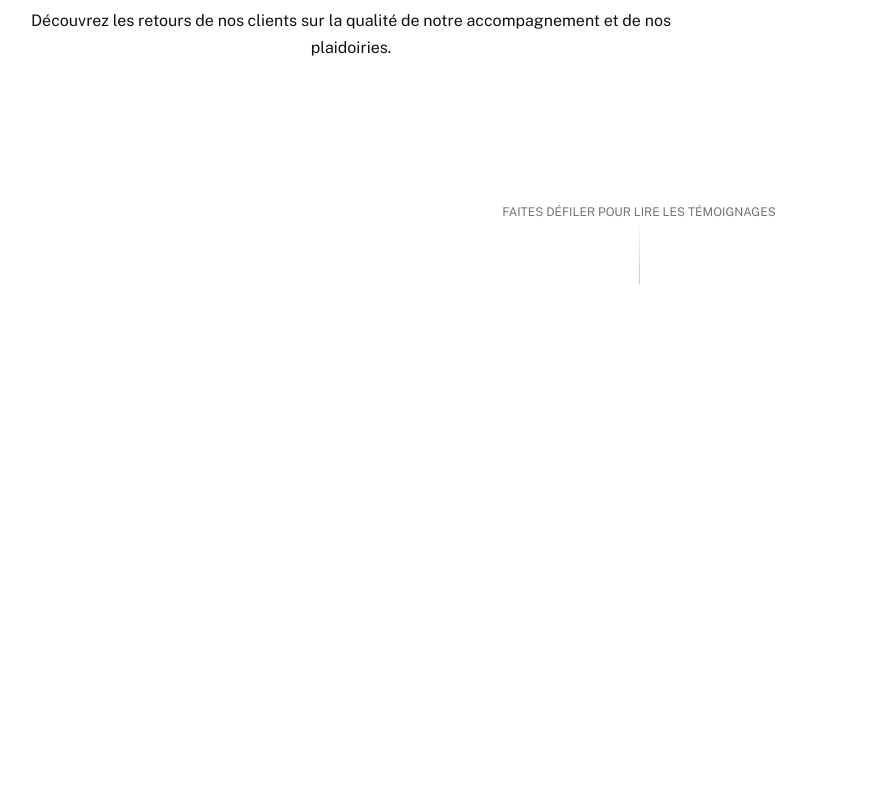
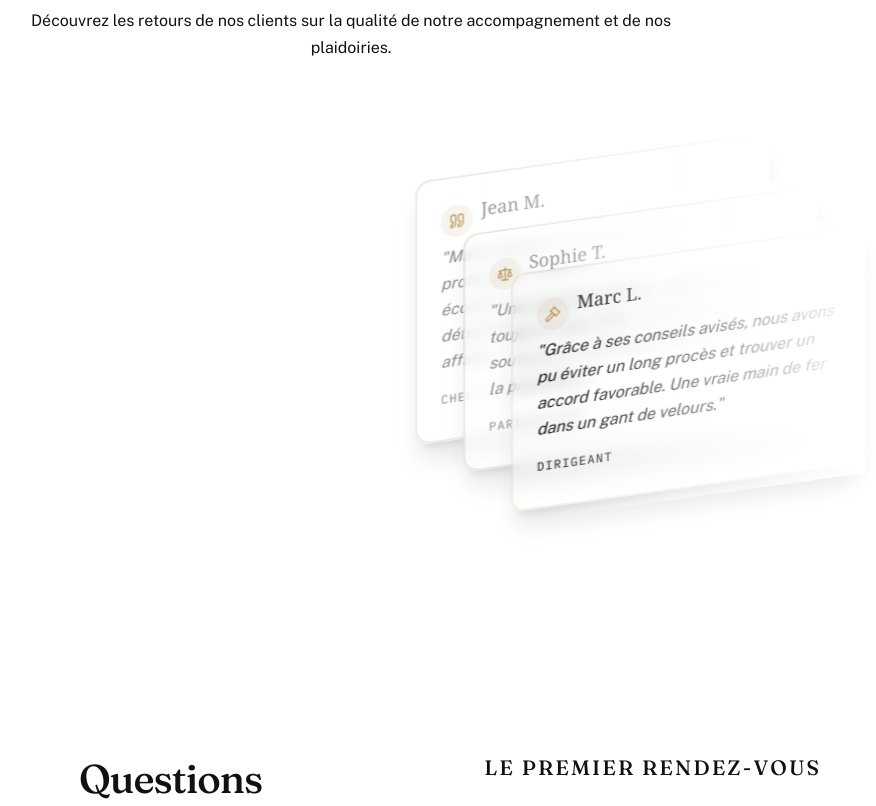
Before and after one commit to AGONGBONONTobi/ices_ai_platform, a React (Vite) app in the folder react-app/: page / in a window 1280 px wide. Shown: the part 3880-4686 px from the top of the page, without its empty margins (1-877 px from the left). Built offline with nearby package versions, Linux system fonts and the light colour scheme.

Commit message:
refactor: replace ScrollImageTunnel with DisplayCards for Testimonials section

```diff
--- a/react-app/src/components/Testimonials.jsx
+++ b/react-app/src/components/Testimonials.jsx
@@ -1,33 +1,41 @@
-import React, { useRef } from "react";
-import { ScrollImageTunnel } from "@/components/ui/scroll-image-tunnel";
+import React from "react";
+import DisplayCards from "@/components/ui/display-cards";
+import { Quote, Scale, Gavel } from "lucide-react";
 
-const TESTIMONIALS = [
+const testimonialCards = [
   {
-    src: "https://images.unsplash.com/photo-1589829085413-56de8ae18c73?q=80&w=2000&auto=format&fit=crop",
-    alt: "Justice scales",
-    quote: "Maître Badirou a fait preuve d'un professionnalisme exceptionnel. Son écoute et sa stratégie ont été déterminantes pour l'issue de mon affaire.",
-    author: "Jean M., Chef d'entreprise"
+    icon: <Quote className="size-4 text-[#B8975A]" />,
+    title: "Jean M.",
+    description: "Maître Badirou a fait preuve d'un professionnalisme exceptionnel. Son écoute et sa stratégie ont été déterminantes pour l'issue de mon affaire.",
+    date: "Chef d'entreprise",
+    titleClassName: "text-[#B8975A]",
+    className:
+      "[grid-area:stack] hover:-translate-y-10 before:absolute before:w-[100%] before:outline-1 before:rounded-xl before:outline-border before:h-[100%] before:content-[''] before:bg-blend-overlay before:bg-background/50 hover:before:opacity-0 before:transition-opacity before:duration-700 before:left-0 before:top-0",
   },
   {
-    src: "https://images.unsplash.com/photo-1505664194779-8beaceb93744?q=80&w=2000&auto=format&fit=crop",
-    alt: "Law books",
-    quote: "Une avocate brillante, rigoureuse et toujours disponible. Je me suis senti soutenu et informé à chaque étape de la procédure.",
-    author: "Sophie T."
+    icon: <Scale className="size-4 text-[#B8975A]" />,
+    title: "Sophie T.",
+    description: "Une avocate brillante, rigoureuse et toujours disponible. Je me suis sentie soutenue et informée à chaque étape de la procédure.",
+    date: "Particulier",
+    titleClassName: "text-[#B8975A]",
+    className:
+      "[grid-area:stack] translate-x-12 translate-y-10 hover:-translate-y-1 before:absolute before:w-[100%] before:outline-1 before:rounded-xl before:outline-border before:h-[100%] before:content-[''] before:bg-blend-overlay before:bg-background/50 hover:before:opacity-0 before:transition-opacity before:duration-700 before:left-0 before:top-0",
   },
   {
-    src: "https://images.unsplash.com/photo-1453728013993-6d66e9c9123a?q=80&w=2000&auto=format&fit=crop",
-    alt: "Architecture",
-    quote: "Grâce à ses conseils avisés, nous avons pu éviter un long procès et trouver un accord favorable. Une vraie main de fer dans un gant de velours.",
-    author: "Marc L."
-  }
+    icon: <Gavel className="size-4 text-[#B8975A]" />,
+    title: "Marc L.",
+    description: "Grâce à ses conseils avisés, nous avons pu éviter un long procès et trouver un accord favorable. Une vraie main de fer dans un gant de velours.",
+    date: "Dirigeant",
+    titleClassName: "text-[#B8975A]",
+    className:
+      "[grid-area:stack] translate-x-24 translate-y-20 hover:translate-y-10",
+  },
 ];
 
 export default function Testimonials({ sectionRef }) {
-  const containerRef = useRef(null);
-
   return (
-    <section ref={sectionRef} className="bg-background relative py-20 lg:py-32">
-      <div className="w-full max-w-7xl mx-auto px-4 mb-16 text-center">
+    <section ref={sectionRef} className="bg-background relative py-20 lg:py-32 overflow-hidden">
+      <div className="w-full max-w-7xl mx-auto px-4 mb-24 text-center">
         <h2 className="text-3xl md:text-4xl font-serif font-normal tracking-tight text-foreground">
           Ils nous font confiance
         </h2>
@@ -36,23 +44,10 @@ export default function Testimonials({ sectionRef }) {
         </p>
       </div>
 
-      <div
-        ref={containerRef}
-        data-scroll-image-tunnel-demo
-        className="relative w-full h-[150vh] overflow-y-auto overflow-x-hidden"
-        style={{ scrollbarWidth: "none" }}
-      >
-        <style
-          dangerouslySetInnerHTML={{
-            __html: `[data-scroll-image-tunnel-demo]::-webkit-scrollbar{display:none}`,
-          }}
-        />
-        <ScrollImageTunnel
-          images={TESTIMONIALS}
-          container={containerRef}
-          stepHeight="120vh"
-          hint="Faites défiler pour lire les témoignages"
-        />
+      <div className="flex w-full items-center justify-center pb-20 pr-12 md:pr-24">
+        <div className="w-full max-w-3xl flex justify-center">
+          <DisplayCards cards={testimonialCards} />
+        </div>
       </div>
     </section>
   );
--- /dev/null
+++ b/react-app/src/components/ui/display-cards.tsx
@@ -0,0 +1,70 @@
+"use client";
+
+import { cn } from "@/lib/utils";
+import { Quote } from "lucide-react";
+
+interface DisplayCardProps {
+  className?: string;
+  icon?: React.ReactNode;
+  title?: string;
+  description?: string;
+  date?: string;
+  iconClassName?: string;
+  titleClassName?: string;
+}
+
+function DisplayCard({
+  className,
+  icon = <Quote className="size-4 text-gold-light" />,
+  title = "Client",
+  description = "Témoignage...",
+  date = "",
+  iconClassName = "text-gold",
+  titleClassName = "text-gold",
+}: DisplayCardProps) {
+  return (
+    <div
+      className={cn(
+        "relative flex min-h-[12rem] w-[22rem] -skew-y-[8deg] select-none flex-col justify-between rounded-xl border-2 border-[rgba(184,151,90,0.15)] bg-parchment-warm/90 backdrop-blur-sm px-6 py-5 transition-all duration-700 after:absolute after:-right-1 after:top-[-5%] after:h-[110%] after:w-[20rem] after:bg-gradient-to-l after:from-background after:to-transparent after:content-[''] hover:border-[rgba(184,151,90,0.4)] hover:bg-parchment-warm [&>*]:flex [&>*]:items-center [&>*]:gap-2 shadow-xl",
+        className
+      )}
+    >
+      <div>
+        <span className="relative flex items-center justify-center rounded-full bg-[rgba(184,151,90,0.1)] p-2">
+          {icon}
+        </span>
+        <p className={cn("text-lg font-serif font-medium", titleClassName)}>{title}</p>
+      </div>
+      <p className="text-base italic leading-relaxed text-muted-ink mt-2 mb-2 line-clamp-4">"{description}"</p>
+      <p className="text-xs font-mono uppercase tracking-widest text-gold-light">{date}</p>
+    </div>
+  );
+}
+
+interface DisplayCardsProps {
+  cards?: DisplayCardProps[];
+}
+
+export default function DisplayCards({ cards }: DisplayCardsProps) {
+  const defaultCards = [
+    {
+      className: "[grid-area:stack] hover:-translate-y-10 before:absolute before:w-[100%] before:outline-1 before:rounded-xl before:outline-border before:h-[100%] before:content-[''] before:bg-blend-overlay before:bg-background/50 hover:before:opacity-0 before:transition-opacity before:duration:700 before:left-0 before:top-0",
+    },
+    {
+      className: "[grid-area:stack] translate-x-12 translate-y-10 hover:-translate-y-1 before:absolute before:w-[100%] before:outline-1 before:rounded-xl before:outline-border before:h-[100%] before:content-[''] before:bg-blend-overlay before:bg-background/50 hover:before:opacity-0 before:transition-opacity before:duration-700 before:left-0 before:top-0",
+    },
+    {
+      className: "[grid-area:stack] translate-x-24 translate-y-20 hover:translate-y-10",
+    },
+  ];
+
+  const displayCards = cards || defaultCards;
+
+  return (
+    <div className="grid [grid-template-areas:'stack'] place-items-center opacity-100 animate-in fade-in-0 duration-700">
+      {displayCards.map((cardProps, index) => (
+        <DisplayCard key={index} {...cardProps} />
+      ))}
+    </div>
+  );
+}
```
